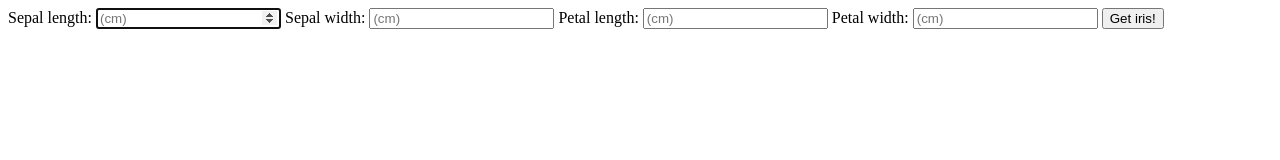
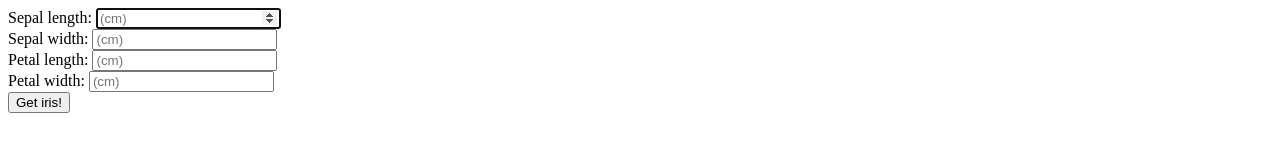
Before and after one commit to jayme-anchante/iris-prediction, a plain HTML site: page index.html in a window 1280 px wide. Drawn offline with Linux system fonts and the light colour scheme.

Commit message:
splitted the inputs into separate divs

```diff
--- a/index.html
+++ b/index.html
@@ -2,17 +2,26 @@
   <head>
     <meta charset="UTF-8">
     <title>iris prediction</title>
+    <link rel="stylesheet" href="main.css">
   </head>
   <body>
-    <div id="app">
+    <div id="app" class="container">
+      <div>
         <label for="sepal_length">Sepal length:</label>
         <input autofocus=true type="number" id="sepal_length" name="sepal_length" placeholder="(cm)">
+      </div>
+      <div>
         <label for="sepal_width">Sepal width:</label>
         <input type="number" id="sepal_width" name="sepal_width" placeholder="(cm)">
+      </div>
+      <div>
         <label for="sepal_width">Petal length:</label>
         <input type="number" id="petal_length" name="petal_length" placeholder="(cm)">
+      </div>
+      <div>
         <label for="sepal_width">Petal width:</label>
         <input type="number" id="petal_width" name="petal_width" placeholder="(cm)">
+      </div>
     <button>Get iris!</button>
     </div>
     <script src="train/clf.js"></script>
```
Lines whose indentation alone changed are shown as unchanged.
